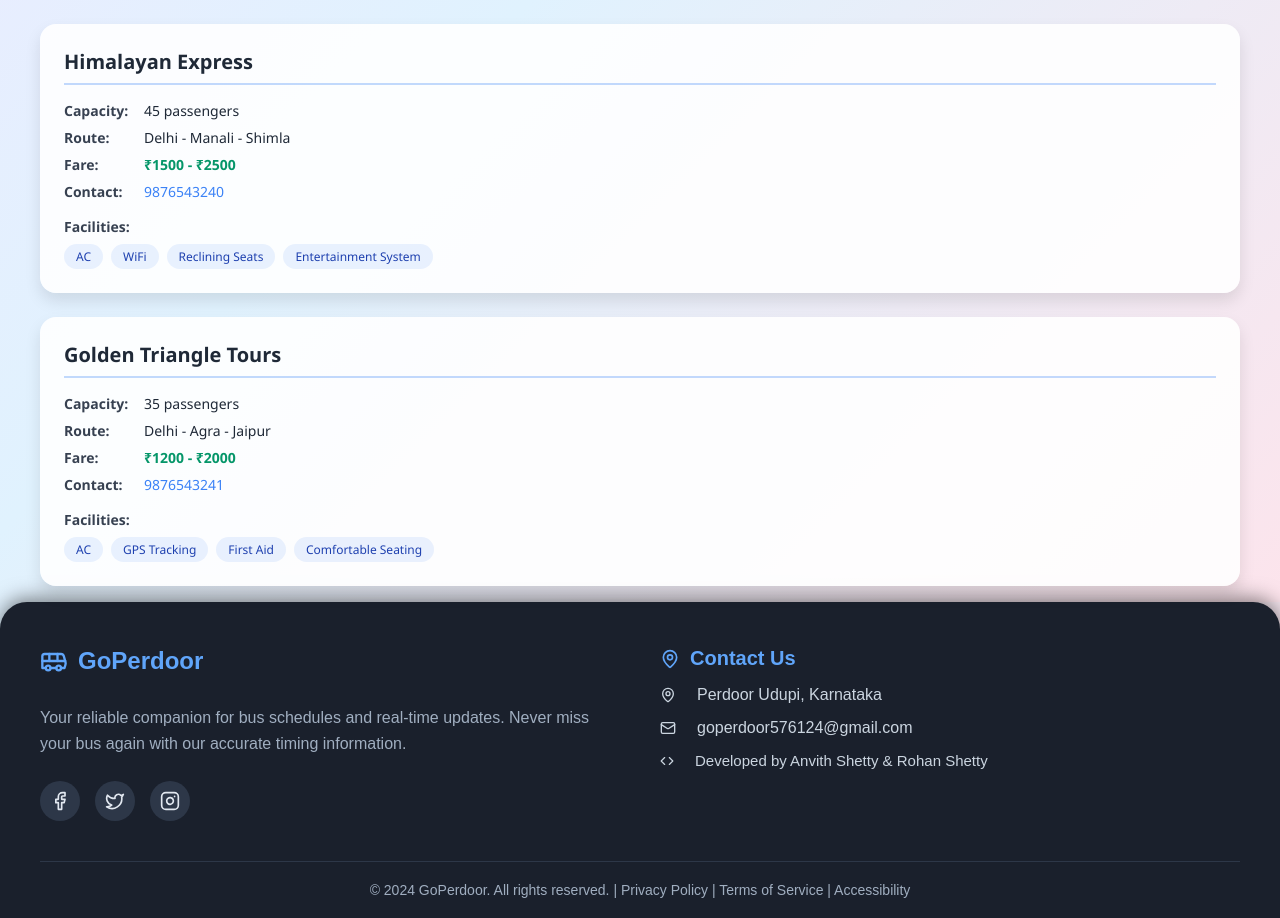
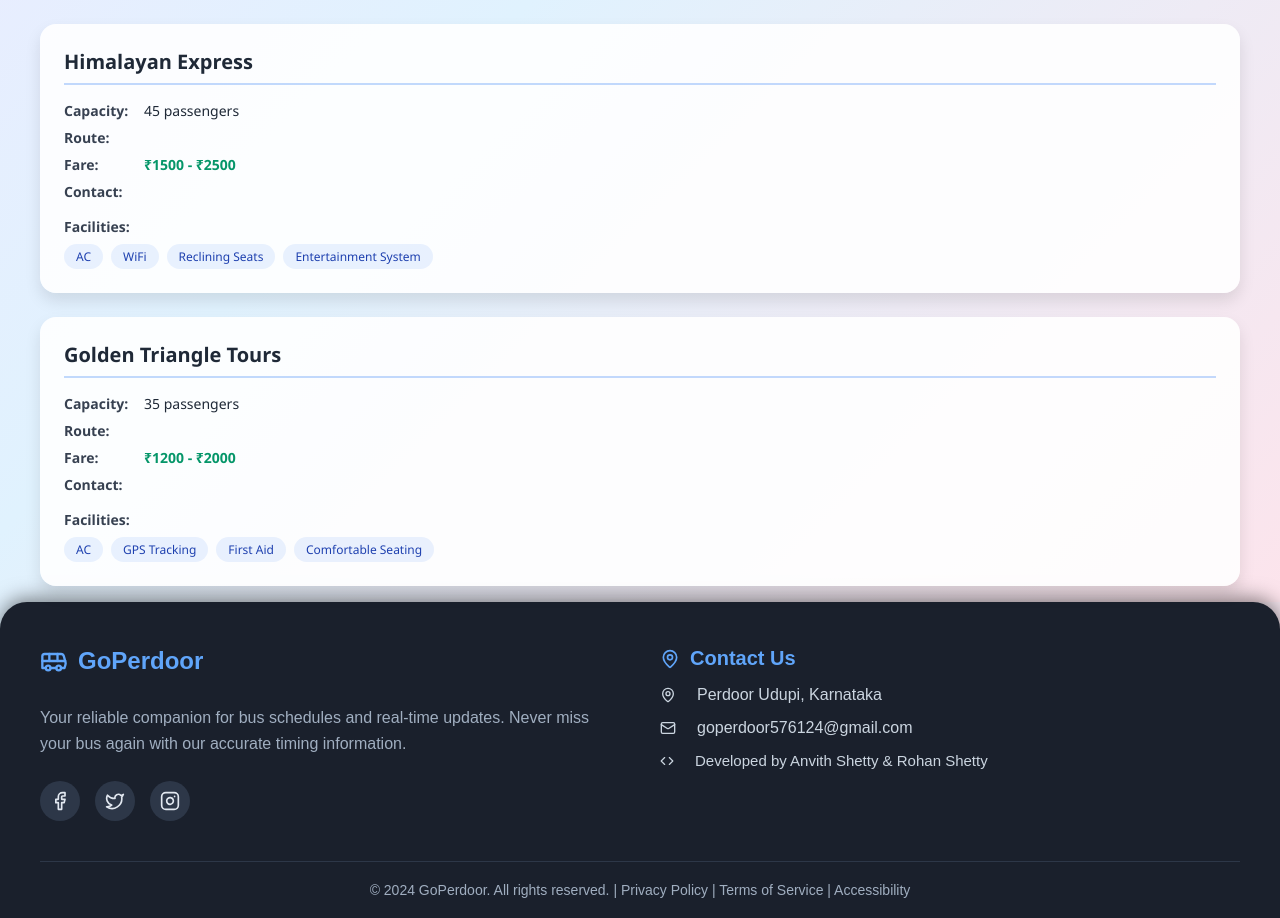
Before and after one commit to goperdoor/bus, a React (Create React App) app in the folder frontend/: page /RickshawBusManagement in a window 1280 px wide. Shown: the part 820-1738 px from the top of the page. Built offline with nearby package versions, Linux system fonts and the light colour scheme.

Commit message:
Update RickshawBusManagement.js

```diff
--- a/frontend/src/Pages/RickshawBusManagement.js
+++ b/frontend/src/Pages/RickshawBusManagement.js
@@ -26,18 +26,18 @@ const RickshawBusManagement = () => {
       id: 1,
       name: "Himalayan Express",
       capacity: 45,
-      route: "Delhi - Manali - Shimla",
+      route: "",
       facilities: ["AC", "WiFi", "Reclining Seats", "Entertainment System"],
-      contactNumber: "9876543240",
+      contactNumber: "",
       fareRange: "₹1500 - ₹2500"
     },
     {
       id: 2,
       name: "Golden Triangle Tours",
       capacity: 35,
-      route: "Delhi - Agra - Jaipur",
+      route: "",
       facilities: ["AC", "GPS Tracking", "First Aid", "Comfortable Seating"],
-      contactNumber: "9876543241",
+      contactNumber: "",
       fareRange: "₹1200 - ₹2000"
     }
   ]);
```
